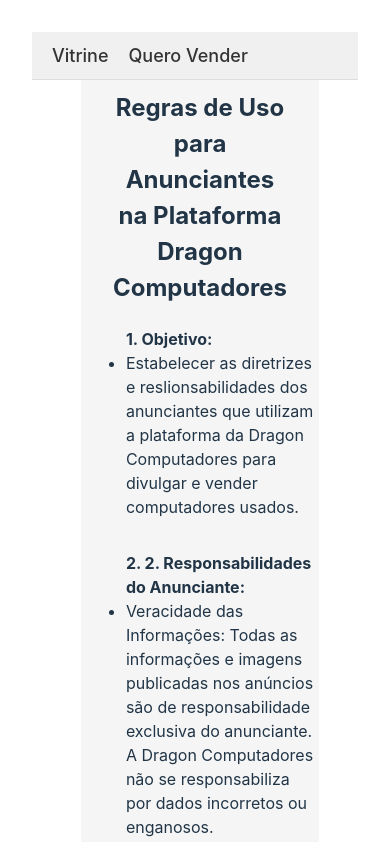
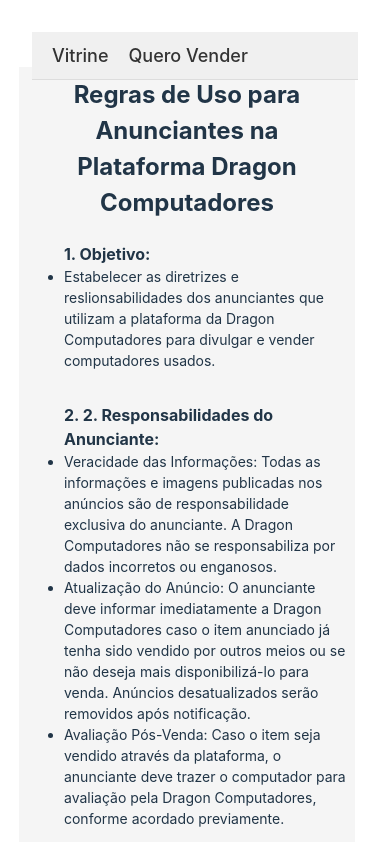
Before and after one commit to valmyrtavares/dragon.io, a React (Vite) app: page /user-rules in a window 390 px wide. Shown: the top 842 px of the page. Built offline with nearby package versions, Linux system fonts and the light colour scheme.

Commit message:
userRules  componente is adapted to mobile screen

```diff
--- a/src/assets/style/UserRules.module.scss
+++ b/src/assets/style/UserRules.module.scss
@@ -24,3 +24,12 @@
     margin: 15px 25px 40px 25px;
   }
 }
+@media (max-width: 768px) {
+  .containerRules {
+    width: 100%;
+    margin:-4%;
+    li{
+      font-size: 14px;
+    }
+  }
+}
```
